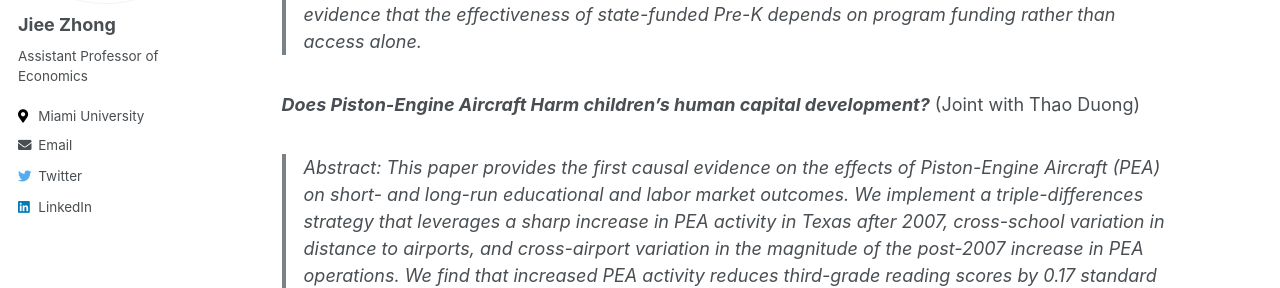
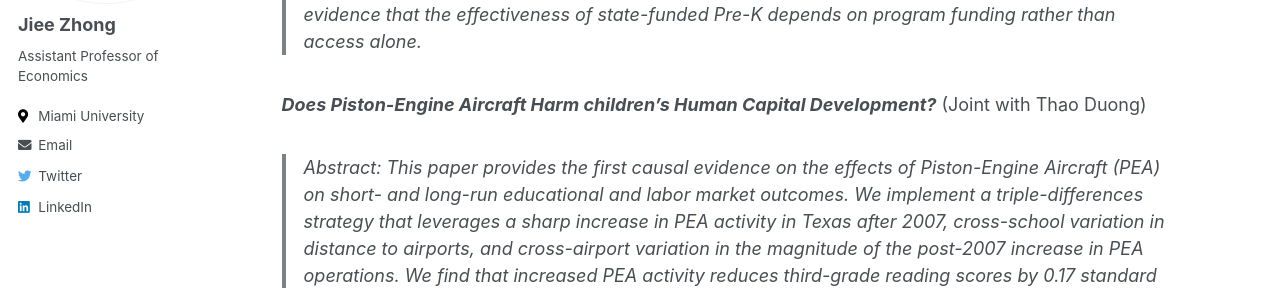
Before and after one commit to jieezhong/jieezhong.github.io, a Jekyll site: the page built from _pages/research.md, in a window 1280 px wide and 900 px high, scrolled down 1725 px. Shown: the part 166-454 px from the top of the window. Built offline with Jekyll 4.4.1, drawn with Linux system fonts in a browser that asks for light colours.

```diff
--- a/_pages/research.md
+++ b/_pages/research.md
@@ -36,7 +36,7 @@ header:
 > Abstract: We study the long-term effects of access to state-funded early childhood education on educational attainment and labor market outcomes. To do so, we exploit quasi-random variation across districts and cohorts generated by the phased rollout of Texas's large-scale public Pre-K program. Using restricted-access administrative data, we find that access to state-funded Pre-K substantially increases enrollment, particularly in districts without alternative preschool options. Additional results show that in districts that provide Pre-K simultaneously for three- and four-year-olds, access to Pre-K increases earnings at age 27 and high-school graduation by about 4 percent, with no effect on college enrollment. In contrast, access to Pre-K has no effects on labor market and educational outcomes in districts that primarily serve four-year-olds only. We provide suggestive evidence that the effectiveness of state-funded Pre-K depends on program funding rather than access alone.
 
 
-***Does Piston-Engine Aircraft Harm children’s human capital development?*** (Joint with Thao Duong)
+***Does Piston-Engine Aircraft Harm children’s Human Capital Development?*** (Joint with Thao Duong)
 
 > Abstract: This paper provides the first causal evidence on the effects of Piston-Engine Aircraft (PEA) on short- and long-run educational and labor market outcomes. We implement a triple-differences strategy that leverages a sharp increase in PEA activity in Texas after 2007, cross-school variation in distance to airports, and cross-airport variation in the magnitude of the post-2007 increase in PEA operations. We find that increased PEA activity reduces third-grade reading scores by 0.17 standard deviations, with smaller and statistically insignificant effects on math scores. We also find evidence of effects on educational progression: high school graduation falls by 4.5 percentage points, public university enrollment falls by 3.9 percentage points, and on-time college enrollment falls by 4.6 percentage points. In contrast, we find little evidence of adverse effects on behavioral outcomes, attendance, degree completion, or early-career earnings. The effects are largest for schools closest to airports and attenuate with distance, consistent with a localized pollution-exposure mechanism.
 
```
